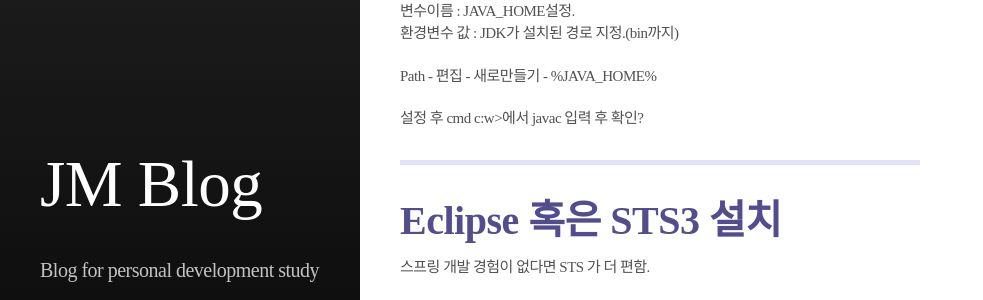
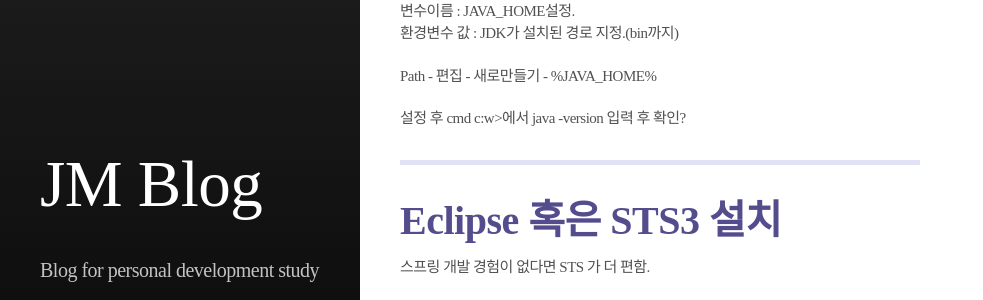
Before and after one commit to jm456789/jm456789.github.io, a Jekyll site: the page built from _posts/2021-08-09-spring-start.md, in a window 1280 px wide and 900 px high, scrolled down 435 px. Shown: the part 150-450 px from the top of the window, without its empty margins (0-983 px from the left). Built offline with Jekyll 4.4.1, drawn with Linux system fonts in a browser that asks for light colours; some web fonts are replaced.

Commit message:
Update 2021-08-09-spring-start.md

```diff
--- a/_posts/2021-08-09-spring-start.md
+++ b/_posts/2021-08-09-spring-start.md
@@ -36,7 +36,7 @@
 
 Path - 편집 - 새로만들기 - %JAVA_HOME%
 
-설정 후 cmd c:w>에서 javac 입력 후 확인?
+설정 후 cmd c:w>에서 java -version 입력 후 확인?
 
 ---
 
```
